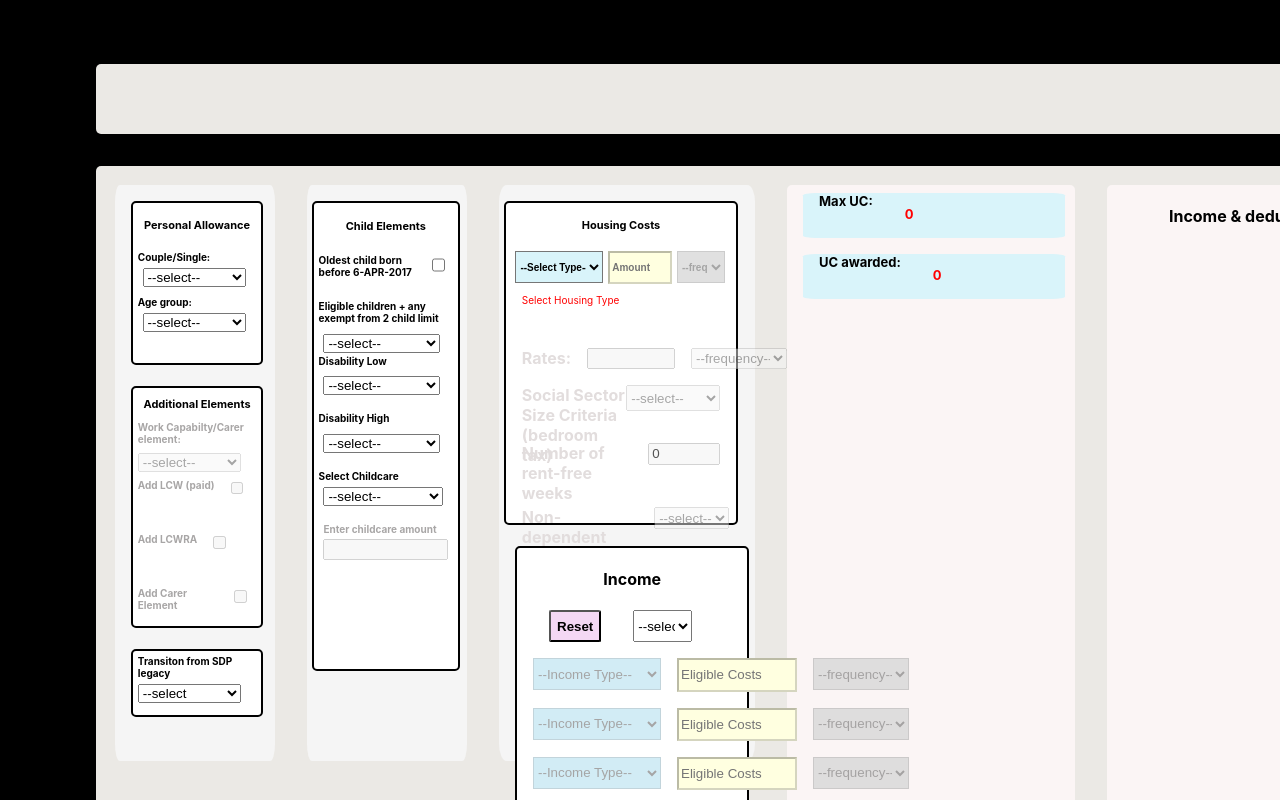
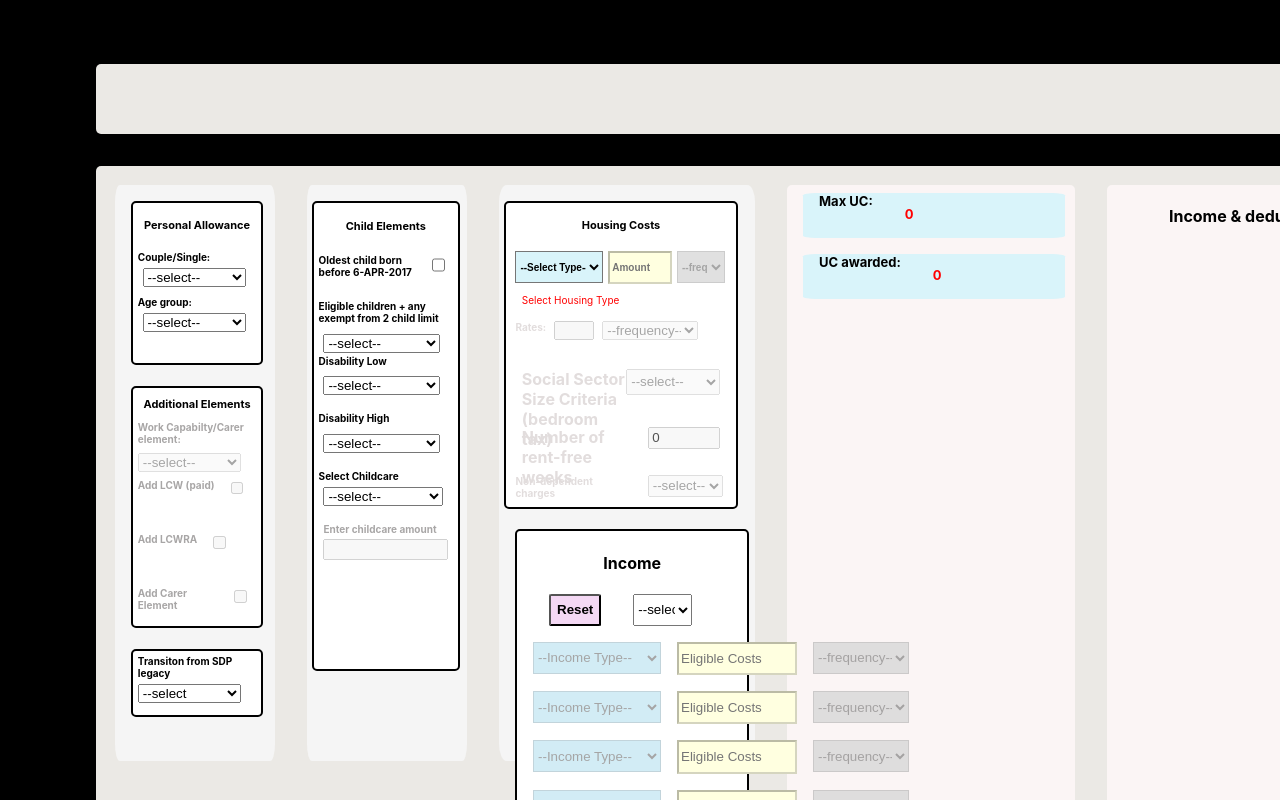
Before and after one commit to dnlstronge/benefitscalc2, a React (Create React App) app: page / in a window 1280 px wide. Shown: the top 800 px of the page. Built offline with nearby package versions, Linux system fonts and the light colour scheme.

Commit message:
[x] - add css for rates

```diff
--- a/src/components/UC2/HOUS/Hous.module.css
+++ b/src/components/UC2/HOUS/Hous.module.css
@@ -30,7 +30,9 @@
     margin-left: 4rem;
 }
 .info {
+    font-size: 10px;
     margin-left: 1rem;
+    margin-right: 1rem;
     font-weight: bold;
 }
 .heading {
@@ -77,32 +79,39 @@
 }
 
 .rates_label {
+    height: 2rem;
+    font-size: 10px;
     display: flex;
     font-weight: bold;
     width: 90%;
-    padding-right: 1rem;
-    padding-left: 1rem;
-    margin-top: 2rem;
+    padding-right: 0.3rem;
+    padding-left: 0.3rem;
+    margin-top: 0.3rem;
+    margin-left: 0.6rem;
 }
 
 .rates_label_disabled {
+    height: 2rem;
     color: rgb(226, 221, 221);
+    font-size: 10px;
     display: flex;
     font-weight: bold;
     width: 90%;
-    padding-right: 1rem;
-    padding-left: 1rem;
-    margin-top: 2rem;
+
+    margin-top: 0.3rem;
+    margin-left: 0.6rem;
 }
 .rates_input {
     display: flex;
-    margin-left: 1rem;
-    margin-right: 1rem;
-    width: 5rem;
+    margin-left: 0.5rem;
+    margin-right: 0.5rem;
+    width: 2rem;
+    height: 0.8rem;
 }
 .rates_freq {
    display: flex;
    width: 6rem;
+   height: 1.2rem
 
 }
 
```
